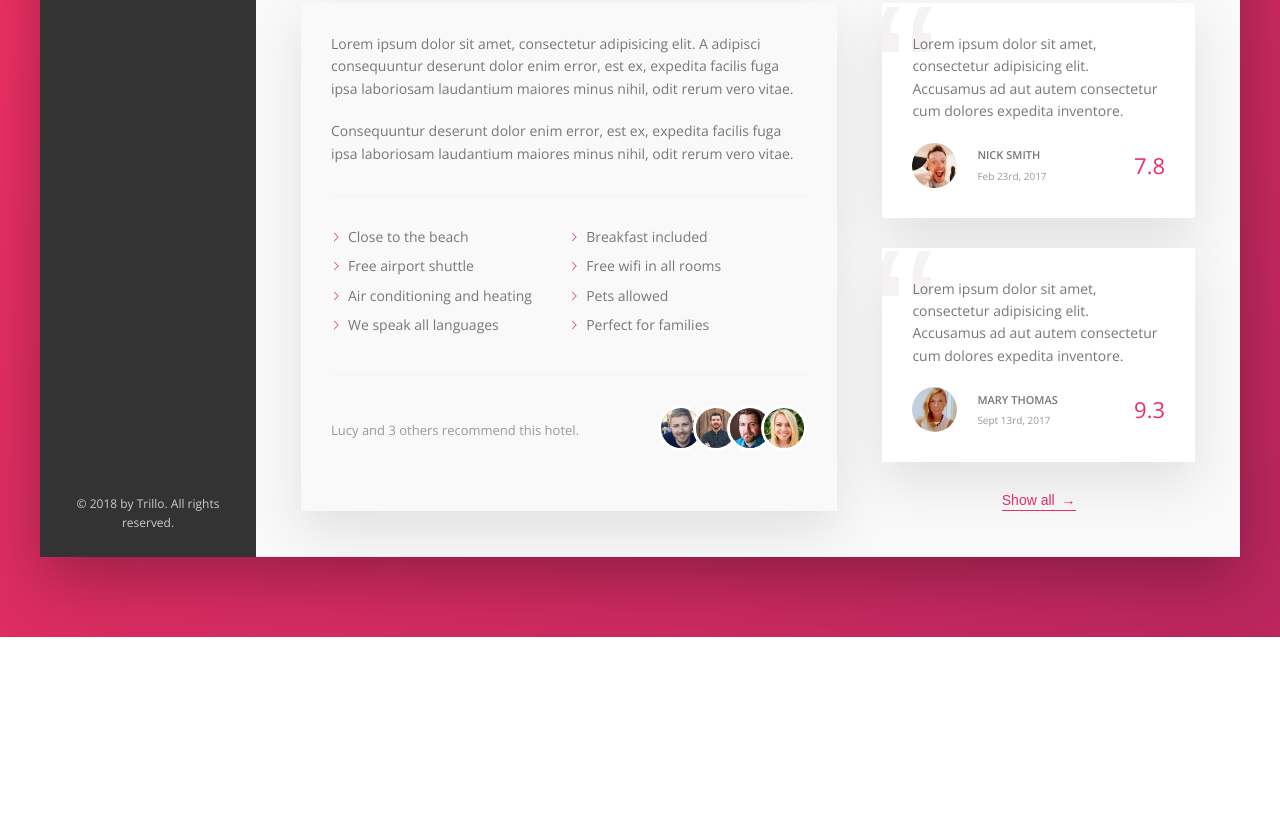
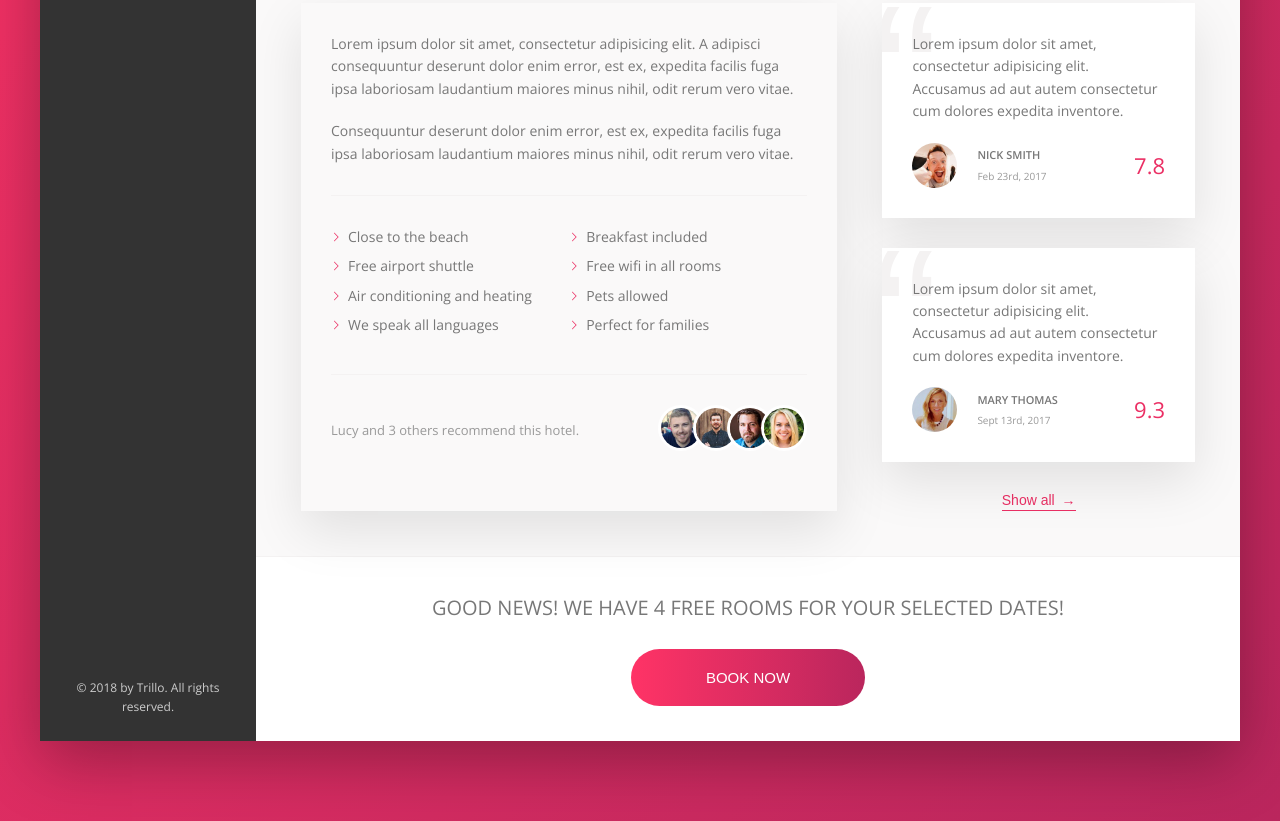
Before and after one commit to matheusalxds/Advance-CSS-Course-Trillo, a website: page index.html in a window 1280 px wide. Shown: the part 644-1465 px from the top of the page. Before the commit the page ends 1281 px from the top, so only its background shows below. Drawn offline with nearby package versions, Linux system fonts and the light colour scheme.

```diff
--- a/index.html
+++ b/index.html
@@ -203,6 +203,13 @@
             </figure>
 
           </div>
+          <div class="cta">
+            <h2 class="cta__book-now">Good news! We have 4 free rooms for your selected dates!</h2>
+            <button class="btn">
+              <span class="btn__visible">Book now</span>
+              <span class="btn__invisible">Only 4 rooms left</span>
+            </button>
+          </div>
         </main>
       </div>
     </div>
--- a/sass/_components.scss
+++ b/sass/_components.scss
@@ -419,7 +419,6 @@
   }
 }
 
-
 ///////////////////////////////////
 ///////////// REVIEW //////////////
 ///////////////////////////////////
@@ -466,7 +465,7 @@
     color: var(--color-grey-dark-3);
   }
 
-  &__rating{
+  &__rating {
     font-size: 2.2rem;
     font-weight: 300;
     color: var(--color-primary);
@@ -484,3 +483,74 @@
     z-index: 1;
   }
 }
+
+///////////////////////////////////
+///////////// CALL TO ACTION //////
+///////////////////////////////////
+
+.cta {
+  padding: 3.5rem;
+  text-align: center;
+
+  &__book-now {
+    font-size: 2rem;
+    font-weight: 300;
+    text-transform: uppercase;
+    margin-bottom: 2.5rem;
+  }
+}
+
+///////////////////////////////////
+///////////// CALL TO ACTION BTN //
+///////////////////////////////////
+
+.btn {
+  font-size: 1.5rem;
+  border: none;
+  font-weight: 300;
+  text-transform: uppercase;
+  border-radius: 100px;
+  background-image: linear-gradient(to right, var(--color-primary-light), var(--color-primary-dark));
+  color: #fff;
+  position: relative;
+  overflow: hidden;
+  cursor: pointer;
+
+  // Will apply all the attributes for the children
+  & > * {
+    display: inline-block;
+    height: 100%;
+    width: 100%;
+    transition: all .3s;
+  }
+
+  &__visible {
+    padding: 2rem 7.5rem;
+  }
+
+  &__invisible {
+    position: absolute;
+    padding: 2rem 0;
+    left: 0;
+    top: -100%;
+  }
+
+  &:hover {
+    background-image: linear-gradient(to left, var(--color-primary-light), var(--color-primary-dark));
+  }
+
+  &:hover &__visible {
+    transform: translateY(100%);
+  }
+
+  &:hover &__invisible {
+    top: 0;
+  }
+
+  &:focus {
+    outline: none;
+    -webkit-animation: pulsate 1s infinite;
+    -o-animation: pulsate 1s infinite;
+    animation: pulsate 1s infinite;
+  }
+}
```
Also changed, not shown: css/style.css.
